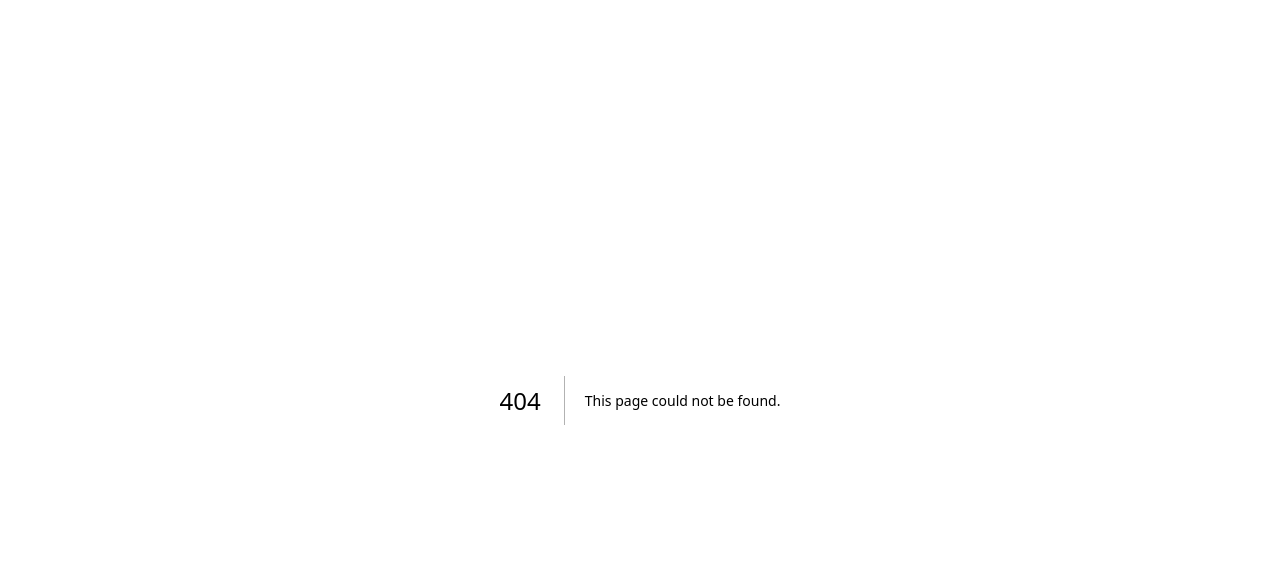
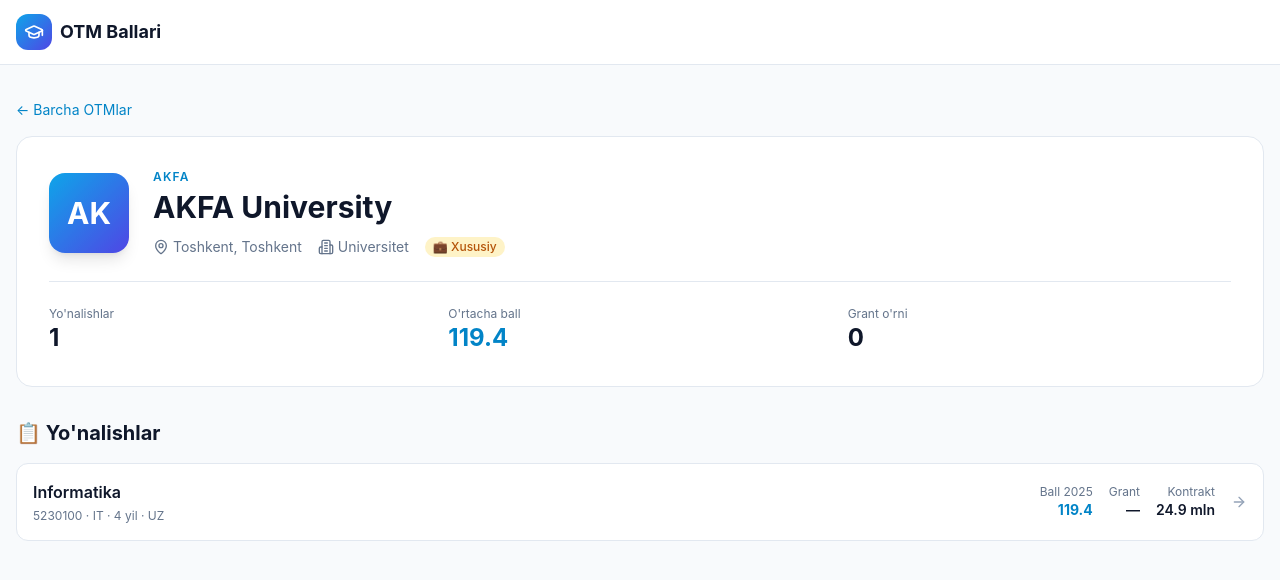
Before and after one commit to KRYZENSYS/otm-kirish-ballari, a Next.js app: page /universities/akfa in a window 1280 px wide. Before the commit this address had no page. Shown: the top 580 px of the page. Built offline with nearby package versions, Linux system fonts and the light colour scheme.

Commit message:
University detail

```diff
--- /dev/null
+++ b/app/universities/[id]/page.tsx
@@ -0,0 +1,115 @@
+import Link from "next/link";
+import { notFound } from "next/navigation";
+import { GraduationCap, MapPin, Globe, Building2, BookOpen, ArrowRight } from "lucide-react";
+import { universities, getUniversity } from "@/lib/data/universities";
+import { getDirectionsByUniversity } from "@/lib/data/directions";
+
+export function generateStaticParams() {
+  return universities.map((u) => ({ id: u.id }));
+}
+
+export default async function UniversityPage({ params }: { params: Promise<{ id: string }> }) {
+  const { id } = await params;
+  const u = getUniversity(id);
+  if (!u) notFound();
+  const dirs = getDirectionsByUniversity(id);
+  const avgScore = dirs.length ? (dirs.reduce((s, d) => s + d.passingScore2025, 0) / dirs.length).toFixed(1) : "—";
+
+  return (
+    <div className="min-h-screen bg-slate-50">
+      <header className="border-b border-slate-200 bg-white">
+        <div className="container mx-auto flex h-16 items-center px-4">
+          <Link href="/" className="flex items-center gap-2">
+            <div className="flex h-9 w-9 items-center justify-center rounded-xl bg-gradient-to-br from-brand-500 to-indigo-600 text-white">
+              <GraduationCap className="h-5 w-5" />
+            </div>
+            <span className="text-lg font-bold">OTM Ballari</span>
+          </Link>
+        </div>
+      </header>
+
+      <div className="container mx-auto px-4 py-8">
+        <Link href="/universities" className="mb-4 inline-flex items-center gap-1 text-sm text-brand-600 hover:underline">
+          ← Barcha OTMlar
+        </Link>
+
+        {/* HEADER */}
+        <div className="mb-8 rounded-2xl border border-slate-200 bg-white p-6 md:p-8">
+          <div className="flex flex-col items-start gap-6 md:flex-row md:items-center">
+            <div className="flex h-20 w-20 flex-shrink-0 items-center justify-center rounded-2xl bg-gradient-to-br from-brand-500 to-indigo-600 text-3xl font-bold text-white shadow-lg">
+              {u.shortName.slice(0, 2).toUpperCase()}
+            </div>
+            <div className="flex-1">
+              <div className="text-xs font-semibold uppercase tracking-widest text-brand-600">{u.shortName}</div>
+              <h1 className="mt-1 text-2xl font-bold md:text-3xl">{u.name}</h1>
+              <div className="mt-3 flex flex-wrap items-center gap-4 text-sm text-slate-500">
+                <span className="flex items-center gap-1"><MapPin className="h-4 w-4" /> {u.city}, {u.region}</span>
+                <span className="flex items-center gap-1"><Building2 className="h-4 w-4" /> {u.type === "university" ? "Universitet" : u.type === "institute" ? "Institut" : "Akademiya"}</span>
+                <span className={`rounded-full px-2 py-0.5 text-xs font-medium ${u.ownership === "state" ? "bg-emerald-100 text-emerald-700" : "bg-amber-100 text-amber-700"}`}>
+                  {u.ownership === "state" ? "🏛 Davlat" : "💼 Xususiy"}
+                </span>
+                {u.website && (
+                  <a href={u.website} target="_blank" rel="noopener noreferrer" className="flex items-center gap-1 text-brand-600 hover:underline">
+                    <Globe className="h-4 w-4" /> Rasmiy sayt
+                  </a>
+                )}
+              </div>
+            </div>
+          </div>
+
+          <div className="mt-6 grid grid-cols-3 gap-4 border-t border-slate-200 pt-6">
+            <div>
+              <div className="text-xs text-slate-500">Yo'nalishlar</div>
+              <div className="text-2xl font-bold">{dirs.length}</div>
+            </div>
+            <div>
+              <div className="text-xs text-slate-500">O'rtacha ball</div>
+              <div className="text-2xl font-bold text-brand-600">{avgScore}</div>
+            </div>
+            <div>
+              <div className="text-xs text-slate-500">Grant o'rni</div>
+              <div className="text-2xl font-bold">{dirs.reduce((s, d) => s + d.grantQuota2025, 0)}</div>
+            </div>
+          </div>
+        </div>
+
+        {/* DIRECTIONS LIST */}
+        <h2 className="mb-4 text-xl font-bold">📋 Yo'nalishlar</h2>
+        <div className="space-y-2">
+          {dirs.map((d) => {
+            const diff = d.passingScore2025 - (d.passingScore2024 || 0);
+            return (
+              <Link
+                key={d.id}
+                href={`/directions/${d.id}`}
+                className="group flex flex-col gap-3 rounded-xl border border-slate-200 bg-white p-4 transition hover:border-brand-400 hover:shadow-md md:flex-row md:items-center"
+              >
+                <div className="flex-1">
+                  <div className="font-semibold text-slate-900 group-hover:text-brand-600">{d.name}</div>
+                  <div className="mt-1 text-xs text-slate-500">
+                    {d.code} · {d.faculty} · {d.duration} yil · {d.language.toUpperCase()}
+                  </div>
+                </div>
+                <div className="flex items-center gap-4 text-sm">
+                  <div className="text-right">
+                    <div className="text-xs text-slate-500">Ball 2025</div>
+                    <div className="font-bold text-brand-600">{d.passingScore2025}</div>
+                  </div>
+                  <div className="text-right">
+                    <div className="text-xs text-slate-500">Grant</div>
+                    <div className="font-semibold">{d.grantQuota2025 || "—"}</div>
+                  </div>
+                  <div className="text-right">
+                    <div className="text-xs text-slate-500">Kontrakt</div>
+                    <div className="font-semibold">{(d.contractPrice2025 / 1000000).toFixed(1)} mln</div>
+                  </div>
+                  <ArrowRight className="h-4 w-4 text-slate-400 group-hover:text-brand-600" />
+                </div>
+              </Link>
+            );
+          })}
+        </div>
+      </div>
+    </div>
+  );
+}
```
